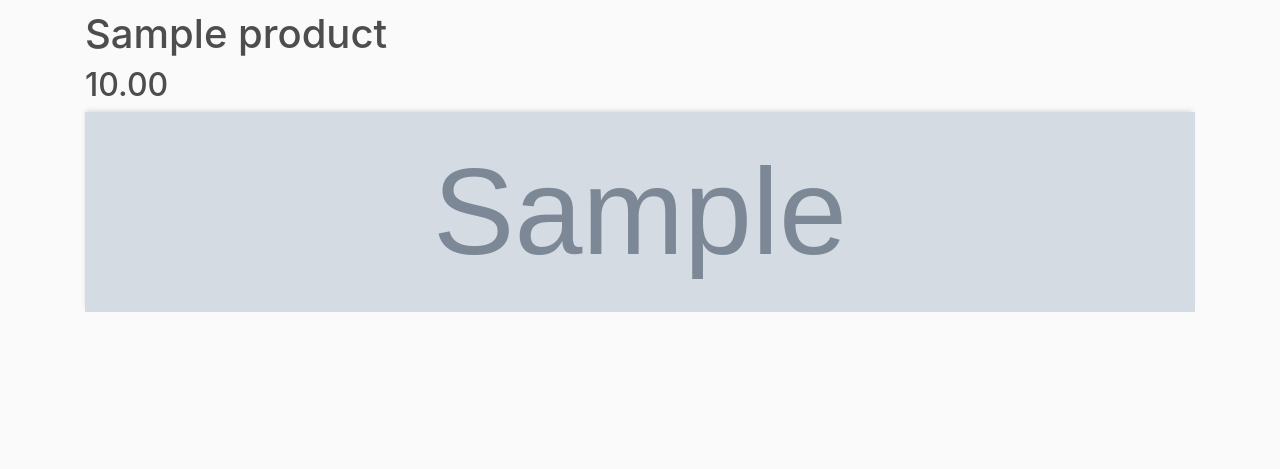
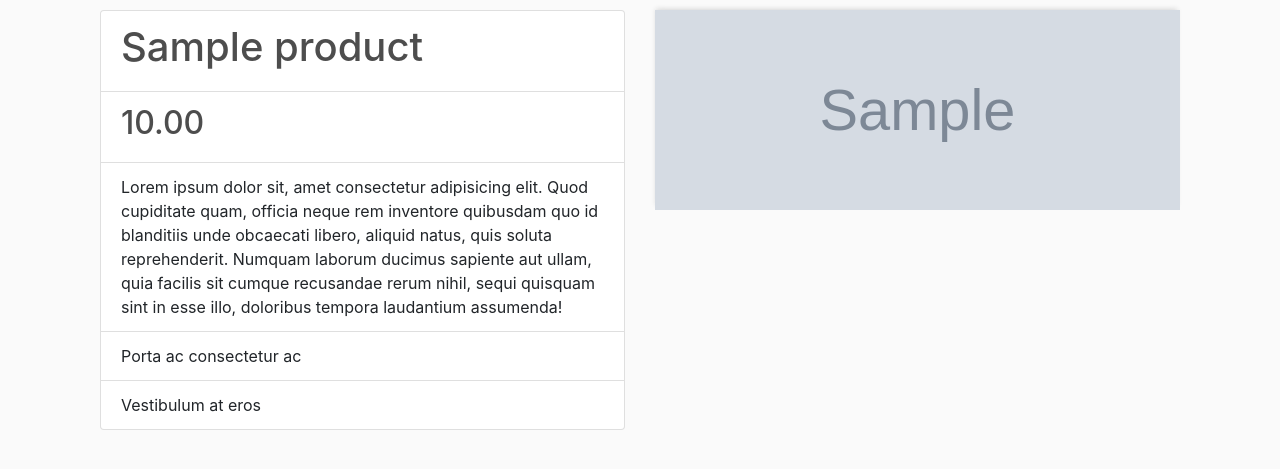
Before and after one commit to mezgoodle/django-shop, a Django app: page /1/view/ in a window 1280 px wide. Shown: the part 57-526 px from the top of the page. Run offline with Django 3.2, Linux system fonts and the light colour scheme; tables that the repository leaves empty hold one stand-in row (values such as "Sample post"); grey boxes marked "Sample" are stand-in pictures; some libraries are stand-ins or nearby versions.

Commit message:
Update view.html

```diff
--- a/ecommerce/templates/store/includes/navbar.html
+++ b/ecommerce/templates/store/includes/navbar.html
@@ -12,7 +12,7 @@
         </li>
       </ul>
       <div class="form-inline my-2 my-lg-0">
-          <a href="#" class="btn btn-warning">Login</a>
+          <a href="/admin" class="btn btn-warning">Login</a>
           <a href="{% url 'store:cart' %}"><img src="{% static 'store/img/cart.png' %}" id="cart-icon" alt="cart image"></a>
           <p id="cart-total">{{cartItems}}</p>
       </div>
--- a/ecommerce/templates/store/view.html
+++ b/ecommerce/templates/store/view.html
@@ -1,11 +1,25 @@
 {% extends 'store/main.html' %}
 {% load static %}
+{% block title %}{{product.name}}{% endblock %}
 {% block content %}
     <div class="row">
         <div class="col-lg-12">
-            <h1>{{product.name}}</h1>
-            <h2>{{product.price}}</h2>
-            <img class="thumbnail" src="{{product.imageURL}}" alt="product image">
+            <div class="container">
+                <div class="row">
+                    <div class="col-sm">
+                        <ul class="list-group">
+                            <li class="list-group-item"><h1>{{product.name}}</h1></li>
+                            <li class="list-group-item"><h2>{{product.price}}</h2></li>
+                            <li class="list-group-item">Lorem ipsum dolor sit, amet consectetur adipisicing elit. Quod cupiditate quam, officia neque rem inventore quibusdam quo id blanditiis unde obcaecati libero, aliquid natus, quis soluta reprehenderit. Numquam laborum ducimus sapiente aut ullam, quia facilis sit cumque recusandae rerum nihil, sequi quisquam sint in esse illo, doloribus tempora laudantium assumenda!</li>
+                            <li class="list-group-item">Porta ac consectetur ac</li>
+                            <li class="list-group-item">Vestibulum at eros</li>
+                        </ul>
+                    </div>
+                    <div class="col-sm">
+                        <img class="thumbnail" src="{{product.imageURL}}" alt="product image">
+                    </div>
+                </div>
+            </div>
         </div>
     </div>
 {% endblock %}
```
